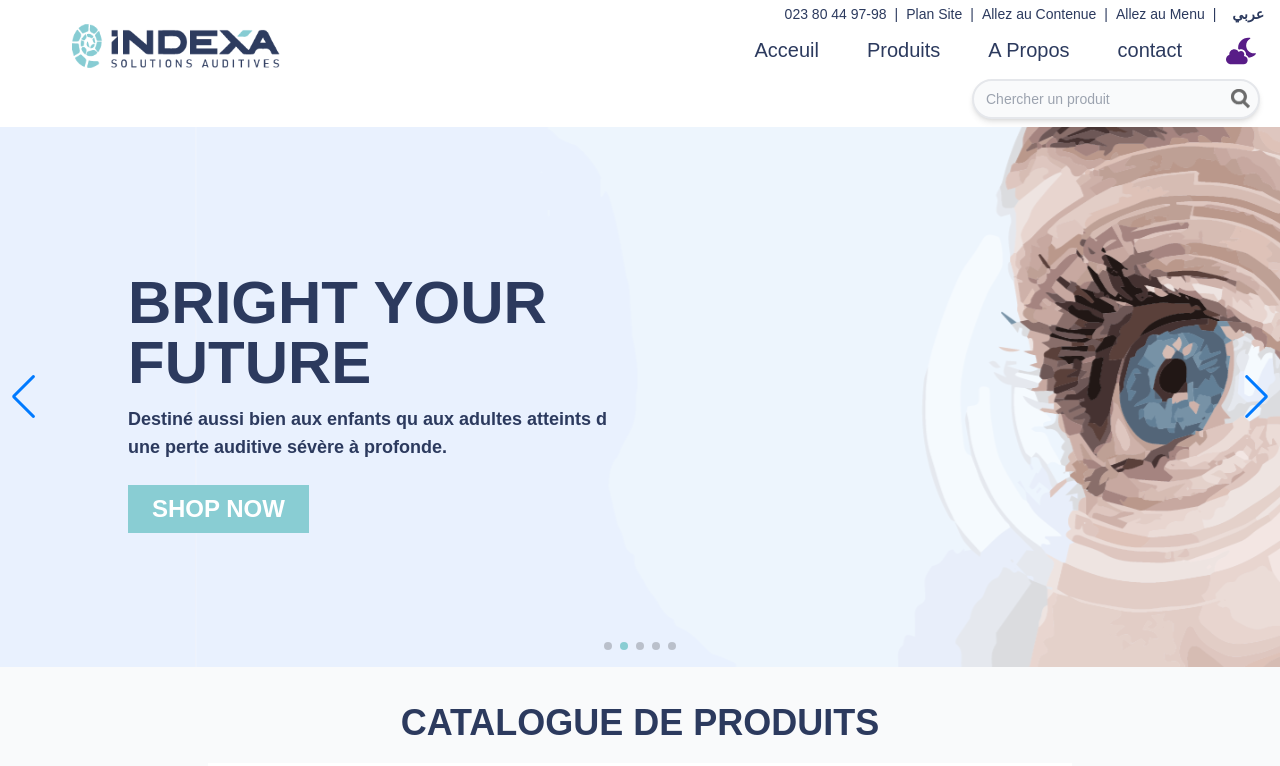
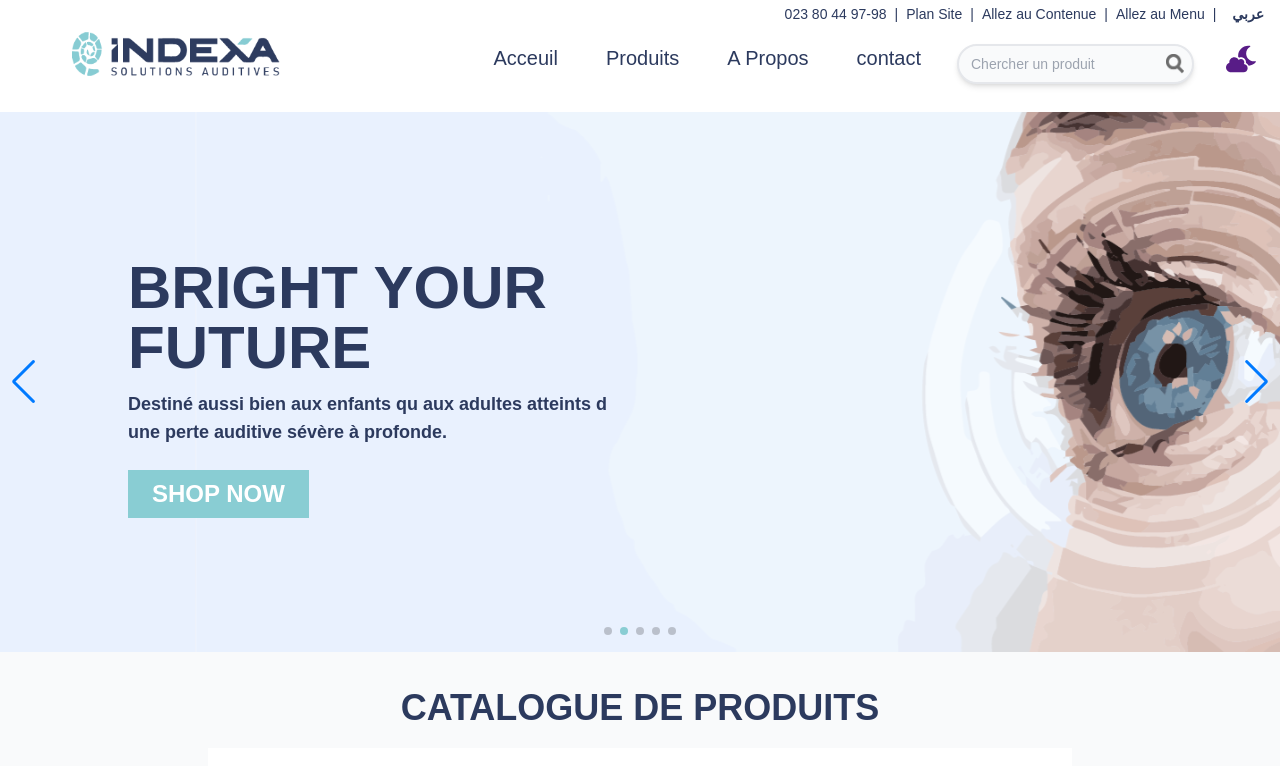
Before and after one commit to abdelbarie/INDEXA_PROJECT, a Next.js app: page / in a window 1280 px wide. Shown: the top 766 px of the page. Built offline with nearby package versions, Linux system fonts and the light colour scheme.

Commit message:
add the search bar to the navbar

```diff
--- a/components/NavBar.js
+++ b/components/NavBar.js
@@ -4,7 +4,7 @@ import Link from "next/link";
 import LangSwitcher from "./partials/LangSwitcher"
 import { useTheme } from "next-themes";
 import { FaCloudMoon, FaCloudSun} from 'react-icons/fa';
-
+import SearchInput from "./partials/SearchInput";
 import frContent from "../public/locales/fr/common";
 import arContent from "../public/locales/arab/common";
 
@@ -63,7 +63,7 @@ const NavBar = () => {
       </div>
 
 
-      <div className="flex px-3 lg:px-6 md:pb-2 md:pt-3 py-3 justify-between clear-right ">
+      <div className="flex px-3 lg:px-6  md:py-5 py-3 justify-between clear-right ">
         <Link href="/" className="">
           <a><img src= "/imgs/indexaLogoBlue.png" className="w-32 md:ml-12 md:-mt-3 md:w-52 dark:hidden"></img>
           <img src="/imgs/indexaLogoWhite.png" className="w-32 md:ml-12 md:-mt-3 md:w-52 dark:block hidden"></img></a>
@@ -90,6 +90,10 @@ const NavBar = () => {
               <a>{content.Navbar.contact}</a>
             </Link>
           </div>
+              {/* Search Input */}
+      <div className="mb-2 px-3 ">
+      <SearchInput content={content}/>
+      </div>
           <div>
           {renderThemeChanger()}
           </div>
--- a/components/partials/ProductsHeader.js
+++ b/components/partials/ProductsHeader.js
@@ -27,8 +27,6 @@ const ProductsHeader = (props) => {
       <div className="lg:px-32 md:px-16 px-4">
       <div className="py-2 border-b-2 lg:text-4xl text-xl font-bold border-custom-dark-blue dark:border-custom-green lg:flex justify-between ">
           <div>{ props.content.products.produits }</div>
-          {/* Search Input */}
-          <SearchInput content={props.content}/>
         </div>
       </div>
 
--- a/pages/index.js
+++ b/pages/index.js
@@ -42,10 +42,6 @@ export default function Home() {
   };
   return (
     <div className= {`${locale === 'fr' ? 'text-left' : 'text-right'} relative overflow-x-hidden`}>
-        {/* Search Input */}
-      <div className="md:w-3/12 mb-2 ml-auto md:pr-5 px-3 ">
-      <SearchInput content={content}/>
-      </div>
       <Swiper
       spaceBetween={30}
       centeredSlides={true}
```
